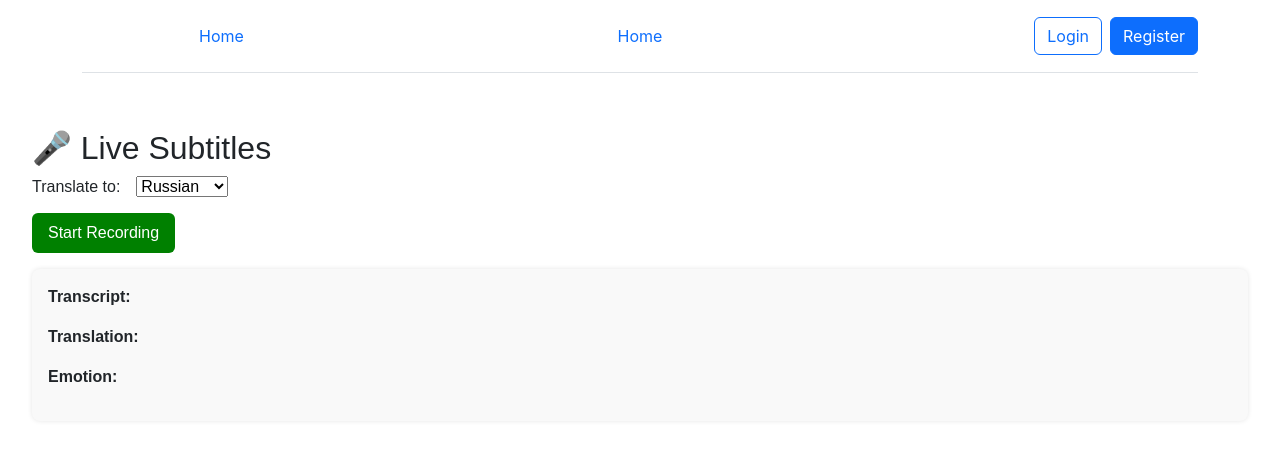
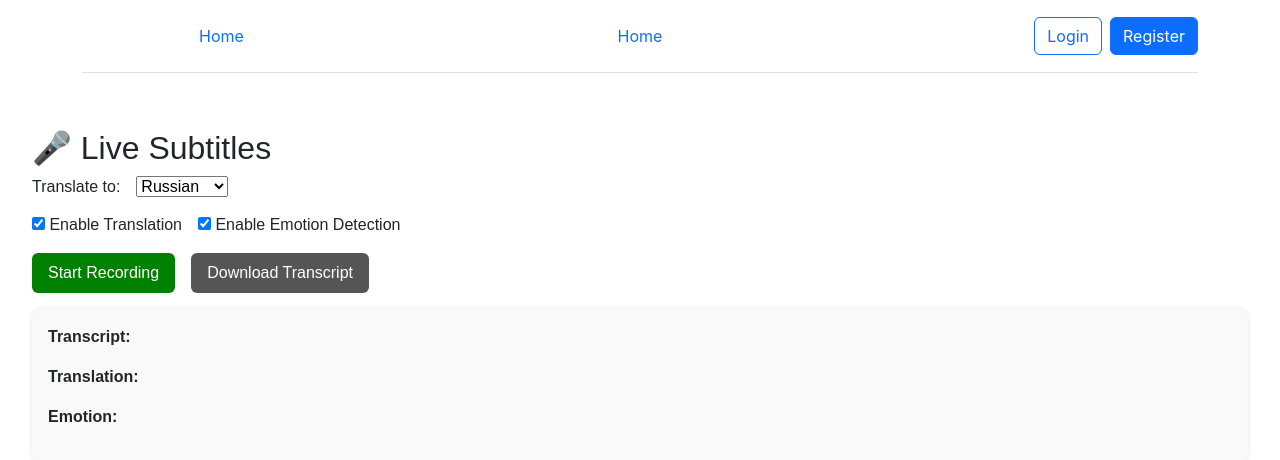
Before and after one commit to bekarys2003/SpeechConvert, a React (Create React App) app in the folder frontend/: page /sub in a window 1280 px wide. Shown: the top 460 px of the page. Built offline with nearby package versions, Linux system fonts and the light colour scheme; no server answers.

Commit message:
optional translation/emotion/ download transcript

```diff
--- a/frontend/src/components/AudioStreamer.tsx
+++ b/frontend/src/components/AudioStreamer.tsx
@@ -5,6 +5,8 @@ const AudioStreamer: React.FC = () => {
   const mediaRecorderRef = useRef<MediaRecorder | null>(null);
   const [recording, setRecording] = useState(false);
   const [language, setLanguage] = useState('ru');
+  const [enableTranslation, setEnableTranslation] = useState(true);
+  const [enableEmotion, setEnableEmotion] = useState(true);
 
   const [transcript, setTranscript] = useState('');
   const [translation, setTranslation] = useState('');
@@ -27,13 +29,11 @@ const AudioStreamer: React.FC = () => {
     return () => socketRef.current?.close();
   }, [emotion]);
 
-  // Toggle audio recording
   const toggleRecording = async () => {
     if (recording) {
       mediaRecorderRef.current?.stop();
       setRecording(false);
     } else {
-      // Clear previous results when starting a new recording
       setTranscript('');
       setTranslation('');
       setEmotion('');
@@ -55,7 +55,12 @@ const AudioStreamer: React.FC = () => {
         reader.onloadend = () => {
           const base64Audio = reader.result;
           if (typeof base64Audio === 'string' && socketRef.current?.readyState === WebSocket.OPEN) {
-            socketRef.current.send(JSON.stringify({ audio: base64Audio, lang: language }));
+            socketRef.current.send(JSON.stringify({
+              audio: base64Audio,
+              lang: language,
+              translate: enableTranslation,
+              detectEmotion: enableEmotion
+            }));
           }
         };
         reader.readAsDataURL(fullBlob);
@@ -65,6 +70,16 @@ const AudioStreamer: React.FC = () => {
       mediaRecorderRef.current = mediaRecorder;
       setRecording(true);
     }
+  };
+
+  const downloadTranscript = () => {
+    const element = document.createElement("a");
+    const file = new Blob([transcript.trim()], { type: "text/plain" });
+    element.href = URL.createObjectURL(file);
+    element.download = "transcript.txt";
+    document.body.appendChild(element);
+    element.click();
+    document.body.removeChild(element);
   };
 
   return (
@@ -87,7 +102,22 @@ const AudioStreamer: React.FC = () => {
         </select>
       </label>
 
-      <br />
+      <div style={{ marginBottom: '1rem' }}>
+        <label style={{ marginRight: '1rem' }}>
+          <input
+            type="checkbox"
+            checked={enableTranslation}
+            onChange={() => setEnableTranslation(prev => !prev)}
+          /> Enable Translation
+        </label>
+        <label>
+          <input
+            type="checkbox"
+            checked={enableEmotion}
+            onChange={() => setEnableEmotion(prev => !prev)}
+          /> Enable Emotion Detection
+        </label>
+      </div>
 
       <button
         onClick={toggleRecording}
@@ -104,6 +134,23 @@ const AudioStreamer: React.FC = () => {
         {recording ? 'Stop Recording' : 'Start Recording'}
       </button>
 
+      <button
+        onClick={downloadTranscript}
+        disabled={!transcript.trim()}
+        style={{
+          padding: '0.5rem 1rem',
+          backgroundColor: '#555',
+          color: 'white',
+          border: 'none',
+          borderRadius: '6px',
+          cursor: transcript.trim() ? 'pointer' : 'not-allowed',
+          marginLeft: '1rem',
+          marginBottom: '1rem'
+        }}
+      >
+        Download Transcript
+      </button>
+
       <div style={{
         background: '#f9f9f9',
         borderRadius: '8px',
@@ -111,8 +158,8 @@ const AudioStreamer: React.FC = () => {
         boxShadow: '0 0 5px rgba(0,0,0,0.1)'
       }}>
         <p><strong>Transcript:</strong> {transcript.trim()}</p>
-        <p><strong>Translation:</strong> {translation}</p>
-        <p><strong>Emotion:</strong> {emotion}</p>
+        {enableTranslation && <p><strong>Translation:</strong> {translation}</p>}
+        {enableEmotion && <p><strong>Emotion:</strong> {emotion}</p>}
       </div>
     </div>
   );
```
Also changed, not shown: 1 other file (tests, documents, lock files or other folders).
